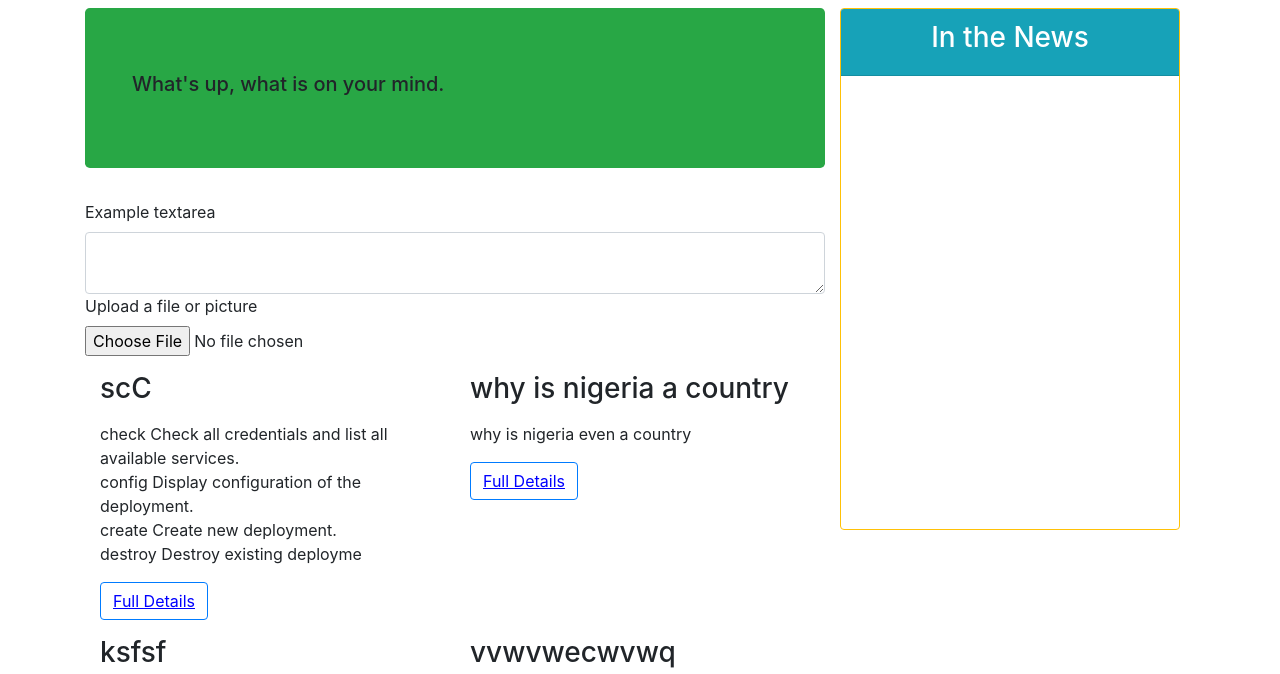
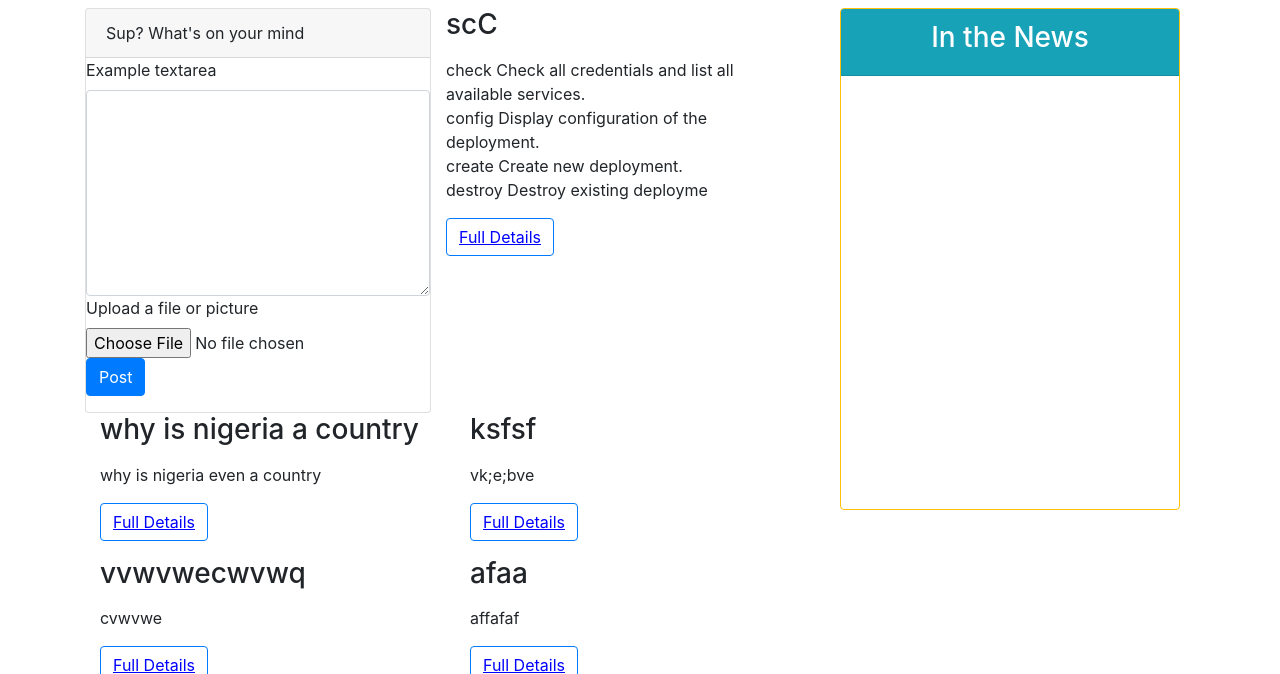
Before and after one commit to dolastack/naijarants, a Django app: page / in a window 1280 px wide. Shown: the part 56-730 px from the top of the page. Run offline with Django 3.2, Linux system fonts and the light colour scheme; data comes from the database, SQL or seed files in the repository; parts of the project's set-up code (start-up, migrations or seed data) failed here and were passed over; some libraries are stand-ins or nearby versions.

Commit message:
using card header

```diff
--- a/templates/index.html
+++ b/templates/index.html
@@ -11,24 +11,22 @@
         <div class="col-xs-12 col-md-8">
 
         <div class="row">
-              <!-- Main jumbotron for a primary marketing message or call to action -->
-              <div class="jumbotron bg-success" style="width: 100%;">
-                <div class="container">
-
-                  <h5 class="display-5">What's up, what is on your mind.</h5>
-                </div>
-
-             </div> <!-- Jumbotron  -->
+            <div class="card">
+              <div class="card-header">
+                Sup? What's on your mind
+              </div>
               <form style="width: 100%;">
                 <div class="form-group">
                   <label for="exampleFormControlTextarea1">Example textarea</label>
-                  <textarea class="form-control" id="exampleFormControlTextarea1"></textarea>
+                  <textarea class="form-control" id="exampleFormControlTextarea1" rows="8"></textarea>
                   <label for="exampleFormControlFile1">Upload a file or picture</label>
                   <input type="file" class="form-control-file" id="exampleFormControlFile1">
+
+                   <button type="submit" class="btn btn-primary">Post</button>
                 </div>
 
               </form>
-
+            </div>
 
           {% for rant in rants_list  %}
             <div class="col-md-6">
```
